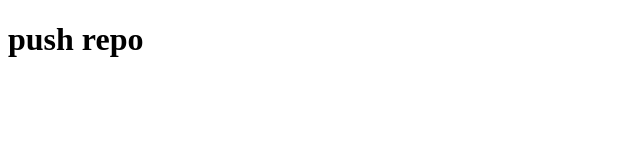
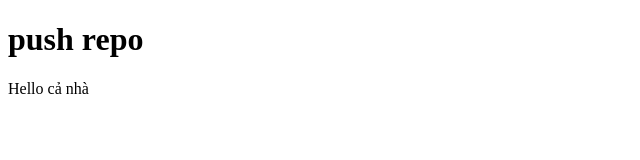
Before and after one commit to INB-23/demo-github, a plain HTML site: page index.html in a window 1280 px wide. Shown: the whole page, without its empty margins (0-640 px from the left). Drawn offline with Linux system fonts and the light colour scheme.

Commit message:
Update index.html

```diff
--- a/index.html
+++ b/index.html
@@ -7,5 +7,6 @@
 </head>
 <body>
     <h1>push repo</h1>
+    <p>Hello cả nhà</p>
 </body>
 </html>
```
